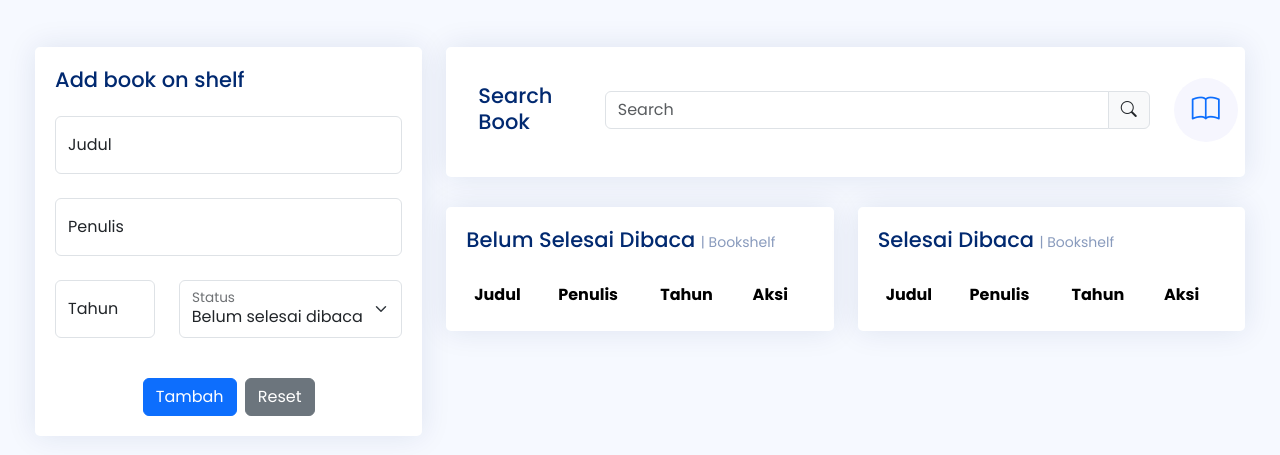
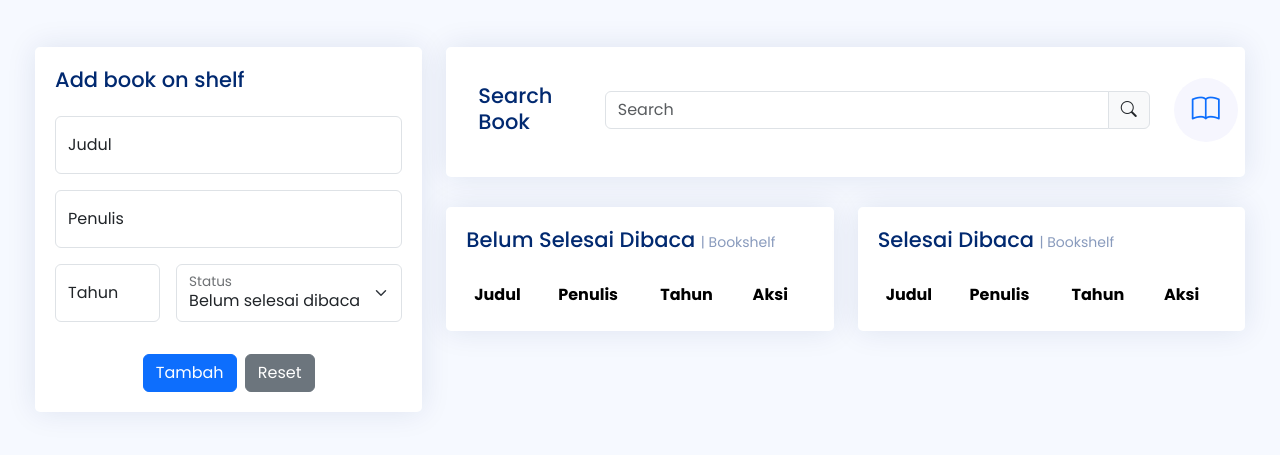
Before and after one commit to shirotakaa/bookshelf-app, a plain HTML site: page index.html in a window 1280 px wide. Shown: the part 119-574 px from the top of the page. Drawn offline with nearby package versions, Linux system fonts and the light colour scheme.

Commit message:
Update index.html

```diff
--- a/index.html
+++ b/index.html
@@ -21,7 +21,7 @@
             <div class="card">
               <div class="card-body">
                 <h3 class="card-title">Add book on shelf</h3>
-                <form class="row g-4">
+                <form class="row g-3">
                   <div class="col-md-12">
                     <div class="form-floating">
                       <input type="text" class="form-control" id="judul" placeholder="Judul">
@@ -132,5 +132,6 @@
 
     <script src="https://cdn.jsdelivr.net/npm/bootstrap@5.3.3/dist/js/bootstrap.bundle.min.js" integrity="sha384-YvpcrYf0tY3lHB60NNkmXc5s9fDVZLESaAA55NDzOxhy9GkcIdslK1eN7N6jIeHz" crossorigin="anonymous"></script>
     <script src="./script.js"></script>
+
   </body>
 </html>
```
